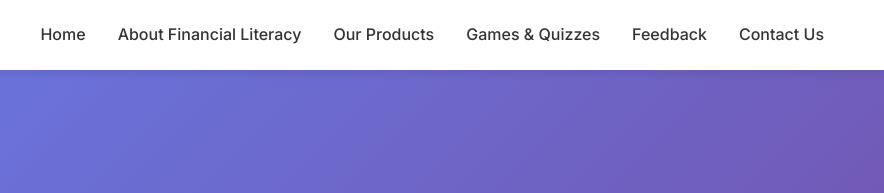
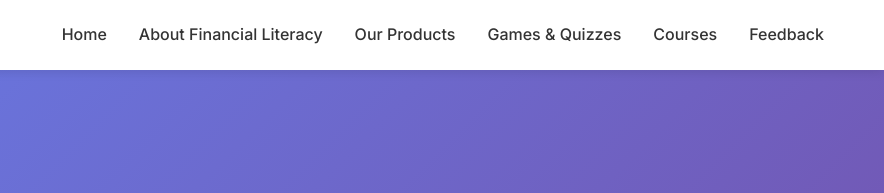
Before and after one commit to ADITYA09877/ADITYA-WEALTHGROVERS44, a website: page dist/index.html in a window 1280 px wide. Shown: the top 193 px of the page, 396-1280 px from the left. Drawn offline with nearby package versions, Linux system fonts and the light colour scheme; files that its build step writes are made by us from their sources.

Commit message:
Publish application

```diff
--- a/dist/index.html
+++ b/dist/index.html
@@ -31,10 +31,10 @@
                     <a href="#games" class="nav-link">Games & Quizzes</a>
                 </li>
                 <li class="nav-item">
-                    <a href="#feedback" class="nav-link">Feedback</a>
+                    <a href="courses.html" class="nav-link">Courses</a>
                 </li>
                 <li class="nav-item">
-                    <a href="#contact" class="nav-link">Contact Us</a>
+                    <a href="#feedback" class="nav-link">Feedback</a>
                 </li>
             </ul>
             <div class="hamburger">
@@ -330,6 +330,7 @@
                         <li><a href="#about">About</a></li>
                         <li><a href="#products">Products</a></li>
                         <li><a href="#games">Games & Quizzes</a></li>
+                        <li><a href="courses.html">Courses</a></li>
                         <li><a href="#feedback">Feedback</a></li>
                     </ul>
                 </div>
```
